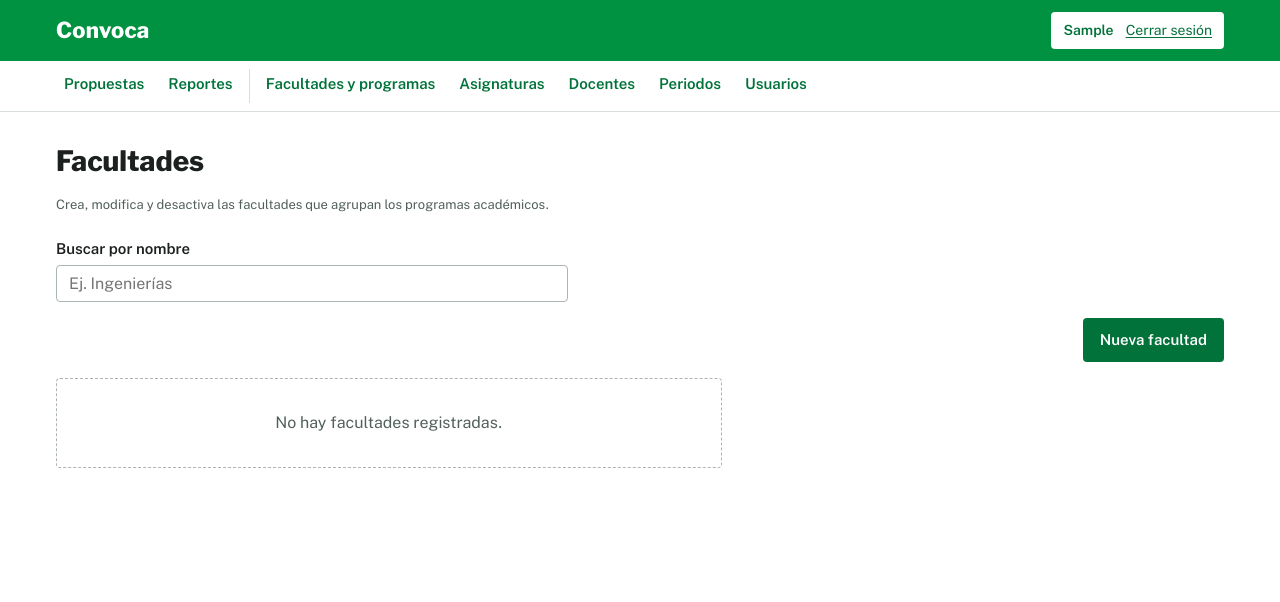
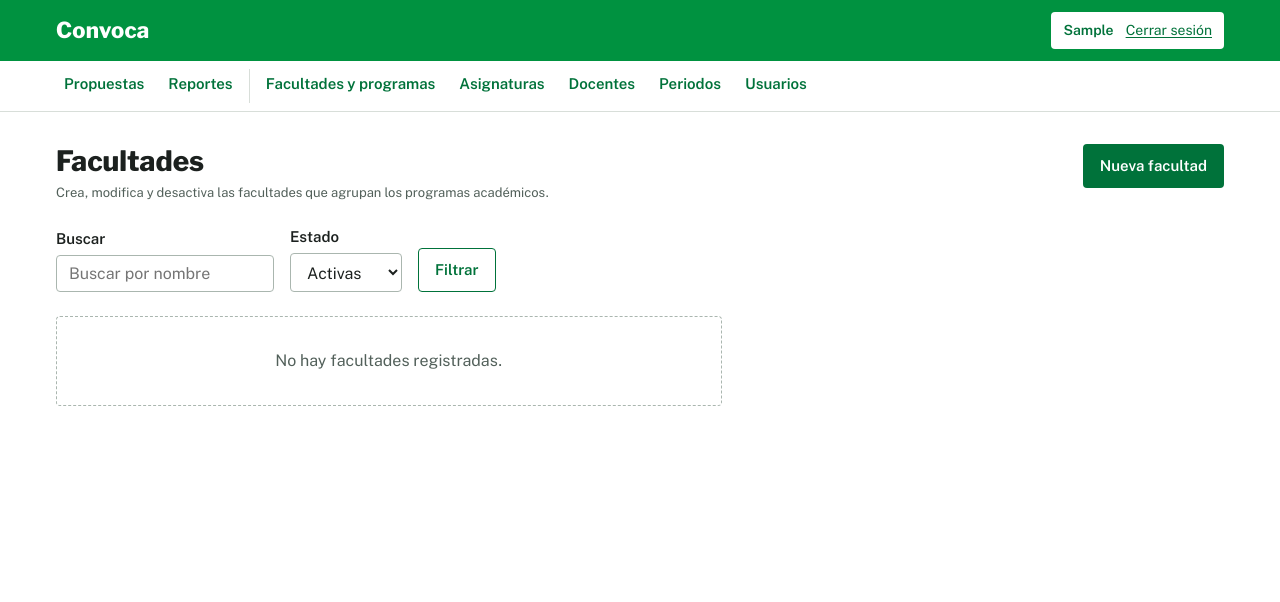
Before and after one commit to svaltqt/Convoca, a Django app: page /academico/facultades/ in a window 1280 px wide. Shown: the top 602 px of the page. Run offline with Django 5.2, Linux system fonts and the light colour scheme; the visitor is signed in with stand-in values (Sample User, id 1); data that the repository does not hold is empty.

Commit message:
feat: filtro de estado y reactivar en el listado de facultades
Mueve el boton de creacion a la cabecera junto al titulo, agrega
filtro por estado (activas por defecto, inactivas, todas) y ofrece
Reactivar en lugar de Desactivar para las facultades inactivas. La
accion de desactivar se distingue con el rojo funcional.

El filtro de estado y el cambio de estado (desactivar/reactivar)
quedan generalizados en config/views.py (ListaConBusquedaView,
CambiarEstadoView) para que las demas maestras los hereden.

Co-Authored-By: Claude Sonnet 5 <noreply@anthropic.com>

```diff
--- a/apps/academico/urls.py
+++ b/apps/academico/urls.py
@@ -13,4 +13,9 @@ urlpatterns = [
         views.FacultadDesactivarView.as_view(),
         name="facultad_desactivar",
     ),
+    path(
+        "facultades/<int:pk>/reactivar/",
+        views.FacultadReactivarView.as_view(),
+        name="facultad_reactivar",
+    ),
 ]
--- a/apps/academico/views.py
+++ b/apps/academico/views.py
@@ -6,6 +6,7 @@ from config.views import (
     DesactivarView,
     EditarMaestraView,
     ListaConBusquedaView,
+    ReactivarView,
 )
 
 from .forms import FacultadForm
@@ -29,14 +30,16 @@ class FacultadListView(ListaConBusquedaView):
             reverse("academico:facultad_editar", args=[facultad.pk]),
         )
         if facultad.activa:
-            acciones = format_html(
-                "{} · {}",
-                acciones,
-                format_html(
-                    '<a href="{}">Desactivar</a>',
-                    reverse("academico:facultad_desactivar", args=[facultad.pk]),
-                ),
+            enlace_estado = format_html(
+                '<a href="{}" class="enlace-peligro">Desactivar</a>',
+                reverse("academico:facultad_desactivar", args=[facultad.pk]),
             )
+        else:
+            enlace_estado = format_html(
+                '<a href="{}">Reactivar</a>',
+                reverse("academico:facultad_reactivar", args=[facultad.pk]),
+            )
+        acciones = format_html("{} · {}", acciones, enlace_estado)
         return [facultad.nombre, "Activa" if facultad.activa else "Inactiva", acciones]
 
 
@@ -61,3 +64,10 @@ class FacultadDesactivarView(DesactivarView):
     template_name = "academico/facultad_confirmar_desactivar.html"
     success_url = reverse_lazy("academico:facultad_lista")
     mensaje_exito = "Se desactivó la facultad."
+
+
+class FacultadReactivarView(ReactivarView):
+    model = Facultad
+    template_name = "academico/facultad_confirmar_reactivar.html"
+    success_url = reverse_lazy("academico:facultad_lista")
+    mensaje_exito = "Se reactivó la facultad."
--- a/config/views.py
+++ b/config/views.py
@@ -40,12 +40,30 @@ class ListaConBusquedaView(SoloAdministradoresMixin, ListView):
     texto_crear = "Nuevo"
     mensaje_vacio = "No hay registros para mostrar."
 
+    #: nombre del campo booleano de borrado lógico (activa/activo) sobre el
+    #: que se aplica el filtro de estado. ``None`` desactiva el filtro para
+    #: maestras que no tengan ese campo.
+    campo_activo = "activa"
+    valores_estado = ("activas", "inactivas", "todas")
+    estado_por_defecto = "activas"
+
+    def get_estado(self):
+        valor = self.request.GET.get("estado", self.estado_por_defecto)
+        return valor if valor in self.valores_estado else self.estado_por_defecto
+
     def get_queryset(self):
         queryset = super().get_queryset()
         busqueda = self.request.GET.get("q", "").strip()
         if busqueda and self.campos_busqueda:
             condiciones = [Q(**{campo: busqueda}) for campo in self.campos_busqueda]
             queryset = queryset.filter(reduce(operator.or_, condiciones))
+
+        if self.campo_activo:
+            estado = self.get_estado()
+            if estado == "activas":
+                queryset = queryset.filter(**{self.campo_activo: True})
+            elif estado == "inactivas":
+                queryset = queryset.filter(**{self.campo_activo: False})
         return queryset
 
     def fila(self, objeto):
@@ -57,6 +75,7 @@ class ListaConBusquedaView(SoloAdministradoresMixin, ListView):
     def get_context_data(self, **kwargs):
         contexto = super().get_context_data(**kwargs)
         contexto["busqueda"] = self.request.GET.get("q", "")
+        contexto["estado"] = self.get_estado() if self.campo_activo else None
         contexto["encabezados"] = self.encabezados
         contexto["filas"] = [self.fila(objeto) for objeto in contexto["page_obj"]]
         contexto["url_crear"] = self.get_url_crear()
@@ -73,19 +92,20 @@ class EditarMaestraView(SoloAdministradoresMixin, SuccessMessageMixin, UpdateVie
     """Edición de un registro de maestra: solo administradores."""
 
 
-class DesactivarView(SoloAdministradoresMixin, SingleObjectMixin, TemplateResponseMixin, View):
+class CambiarEstadoView(SoloAdministradoresMixin, SingleObjectMixin, TemplateResponseMixin, View):
     """
-    Borrado lógico genérico: nunca elimina el registro, solo apaga el campo
-    indicado en ``campo_activo``. GET muestra la confirmación, POST aplica
-    el cambio.
+    Cambio de estado lógico genérico (activar o desactivar): nunca elimina
+    el registro, solo escribe ``valor_destino`` en el campo indicado en
+    ``campo_activo``. GET muestra la confirmación, POST aplica el cambio.
 
     Cada maestra declara: model, campo_activo (si no es "activa"),
     template_name y success_url.
     """
 
     campo_activo = "activa"
+    valor_destino = False
     success_url = None
-    mensaje_exito = "Se desactivó correctamente."
+    mensaje_exito = "Se actualizó el estado correctamente."
 
     def get(self, request, *args, **kwargs):
         self.object = self.get_object()
@@ -93,12 +113,26 @@ class DesactivarView(SoloAdministradoresMixin, SingleObjectMixin, TemplateRespon
 
     def post(self, request, *args, **kwargs):
         self.object = self.get_object()
-        setattr(self.object, self.campo_activo, False)
+        setattr(self.object, self.campo_activo, self.valor_destino)
         self.object.save(update_fields=[self.campo_activo])
         messages.success(request, self.mensaje_exito)
         return redirect(self.get_success_url())
 
     def get_success_url(self):
         if not self.success_url:
-            raise ImproperlyConfigured("Defina success_url en la vista de desactivación.")
+            raise ImproperlyConfigured("Defina success_url en la vista de cambio de estado.")
         return self.success_url
+
+
+class DesactivarView(CambiarEstadoView):
+    """Borrado lógico: pone el campo de estado en False."""
+
+    valor_destino = False
+    mensaje_exito = "Se desactivó correctamente."
+
+
+class ReactivarView(CambiarEstadoView):
+    """Reactivación: pone el campo de estado en True."""
+
+    valor_destino = True
+    mensaje_exito = "Se reactivó correctamente."
--- a/static/css/estilos.css
+++ b/static/css/estilos.css
@@ -217,6 +217,35 @@ body {
 
 .contenido > header {
   margin-bottom: var(--espacio-6);
+}
+
+.encabezado-listado {
+  display: flex;
+  align-items: flex-start;
+  justify-content: space-between;
+  gap: var(--espacio-4);
+  flex-wrap: wrap;
+}
+
+.encabezado-listado h1 {
+  margin-bottom: var(--espacio-1);
+}
+
+.encabezado-listado p {
+  margin-bottom: 0;
+}
+
+.filtro-listado {
+  display: flex;
+  align-items: flex-end;
+  gap: var(--espacio-4);
+  flex-wrap: wrap;
+  margin-bottom: var(--espacio-6);
+}
+
+.filtro-listado .campo {
+  margin-bottom: 0;
+  max-width: 16rem;
 }
 
 /* ---------- 6. Cabecera (dos niveles) ---------- */
@@ -578,12 +607,6 @@ input[type="radio"] {
   margin-top: var(--espacio-4);
 }
 
-.tabla-listado__barra {
-  display: flex;
-  justify-content: flex-end;
-  margin-bottom: var(--espacio-4);
-}
-
 .tabla-listado__scroll {
   overflow-x: auto;
   border: 1px solid var(--color-borde);
@@ -623,6 +646,15 @@ input[type="radio"] {
 
 .tabla tbody tr:hover {
   background: var(--color-fondo-sutil);
+}
+
+.enlace-peligro {
+  color: var(--color-error);
+  font-weight: 600;
+}
+
+.enlace-peligro:hover {
+  color: #8f0d17;
 }
 
 .tabla-listado__vacio {
--- a/templates/academico/facultad_lista.html
+++ b/templates/academico/facultad_lista.html
@@ -3,15 +3,15 @@
 {% block titulo %}Facultades — Convoca{% endblock %}
 
 {% block content %}
-  <header>
-    <h1>Facultades</h1>
-    <p class="texto-secundario">Crea, modifica y desactiva las facultades que agrupan los programas académicos.</p>
+  <header class="encabezado-listado">
+    <div>
+      <h1>Facultades</h1>
+      <p class="texto-secundario">Crea, modifica y desactiva las facultades que agrupan los programas académicos.</p>
+    </div>
+    <a href="{{ url_crear }}" class="boton boton--primario">{{ texto_crear }}</a>
   </header>
 
-  <form method="get" class="campo">
-    <label class="campo__etiqueta" for="id_q">Buscar por nombre</label>
-    <input type="search" id="id_q" name="q" value="{{ busqueda }}" placeholder="Ej. Ingenierías">
-  </form>
+  {% include "componentes/filtro_listado.html" with busqueda=busqueda estado=estado %}
 
-  {% include "componentes/tabla_listado.html" with encabezados=encabezados filas=filas page_obj=page_obj url_crear=url_crear texto_crear=texto_crear mensaje_vacio="No hay facultades registradas." %}
+  {% include "componentes/tabla_listado.html" with encabezados=encabezados filas=filas page_obj=page_obj mensaje_vacio="No hay facultades registradas." %}
 {% endblock %}
--- /dev/null
+++ b/templates/componentes/filtro_listado.html
@@ -0,0 +1,28 @@
+{% comment %}
+Búsqueda por texto + filtro por estado (activas/inactivas/todas) para un
+listado de maestra. Se envía por GET para que la URL quede enlazable.
+
+Uso:
+  {% include "componentes/filtro_listado.html" with busqueda=busqueda estado=estado %}
+
+Contexto esperado:
+  busqueda           — texto de búsqueda actual (cadena vacía si no hay).
+  estado             — valor actual del filtro: "activas", "inactivas" o "todas".
+  etiqueta_activas    — opcional, por defecto "Activas" (ajustar el género según el modelo: "Activos").
+  etiqueta_inactivas  — opcional, por defecto "Inactivas" ("Inactivos").
+{% endcomment %}
+<form method="get" class="filtro-listado">
+  <div class="campo">
+    <label class="campo__etiqueta" for="id_q">Buscar</label>
+    <input type="search" id="id_q" name="q" value="{{ busqueda }}" placeholder="Buscar por nombre">
+  </div>
+  <div class="campo">
+    <label class="campo__etiqueta" for="id_estado">Estado</label>
+    <select id="id_estado" name="estado">
+      <option value="activas" {% if estado == "activas" %}selected{% endif %}>{{ etiqueta_activas|default:"Activas" }}</option>
+      <option value="inactivas" {% if estado == "inactivas" %}selected{% endif %}>{{ etiqueta_inactivas|default:"Inactivas" }}</option>
+      <option value="todas" {% if estado == "todas" %}selected{% endif %}>Todas</option>
+    </select>
+  </div>
+  <button type="submit" class="boton boton--secundario">Filtrar</button>
+</form>
--- a/templates/componentes/tabla_listado.html
+++ b/templates/componentes/tabla_listado.html
@@ -1,9 +1,10 @@
 {% comment %}
 Tabla de listado con paginación, compartida por las maestras y la pantalla
-transaccional.
+transaccional. El botón de creación no vive aquí: va en la cabecera de la
+página, junto al título (ver componentes/encabezado-listado en estilos.css).
 
 Uso:
-  {% include "componentes/tabla_listado.html" with encabezados=encabezados filas=filas page_obj=page_obj url_crear="#" texto_crear="Nueva asignatura" mensaje_vacio="No hay asignaturas registradas." %}
+  {% include "componentes/tabla_listado.html" with encabezados=encabezados filas=filas page_obj=page_obj mensaje_vacio="No hay asignaturas registradas." %}
 
 Contexto esperado (se arma en la vista, no aquí):
   encabezados   — lista de strings para <th>.
@@ -12,17 +13,9 @@ Contexto esperado (se arma en la vista, no aquí):
                    acción (editar, ver adherentes...), márquela segura con
                    mark_safe en la vista.
   page_obj      — objeto Page de Django (opcional; si no hay paginación, se omite).
-  url_crear     — URL del botón de creación (opcional).
-  texto_crear   — texto del botón de creación (opcional, por defecto "Nuevo").
   mensaje_vacio — texto cuando no hay filas (opcional).
 {% endcomment %}
 <div class="tabla-listado">
-  {% if url_crear %}
-    <div class="tabla-listado__barra">
-      <a href="{{ url_crear }}" class="boton boton--primario">{{ texto_crear|default:"Nuevo" }}</a>
-    </div>
-  {% endif %}
-
   {% if filas %}
     <div class="tabla-listado__scroll">
       <table class="tabla">
```
Also changed, not shown: apps/academico/tests/test_facultad_vistas.py (+66 -3 lines), templates/academico/facultad_confirmar_reactivar.html (added, +17 -0 lines).
